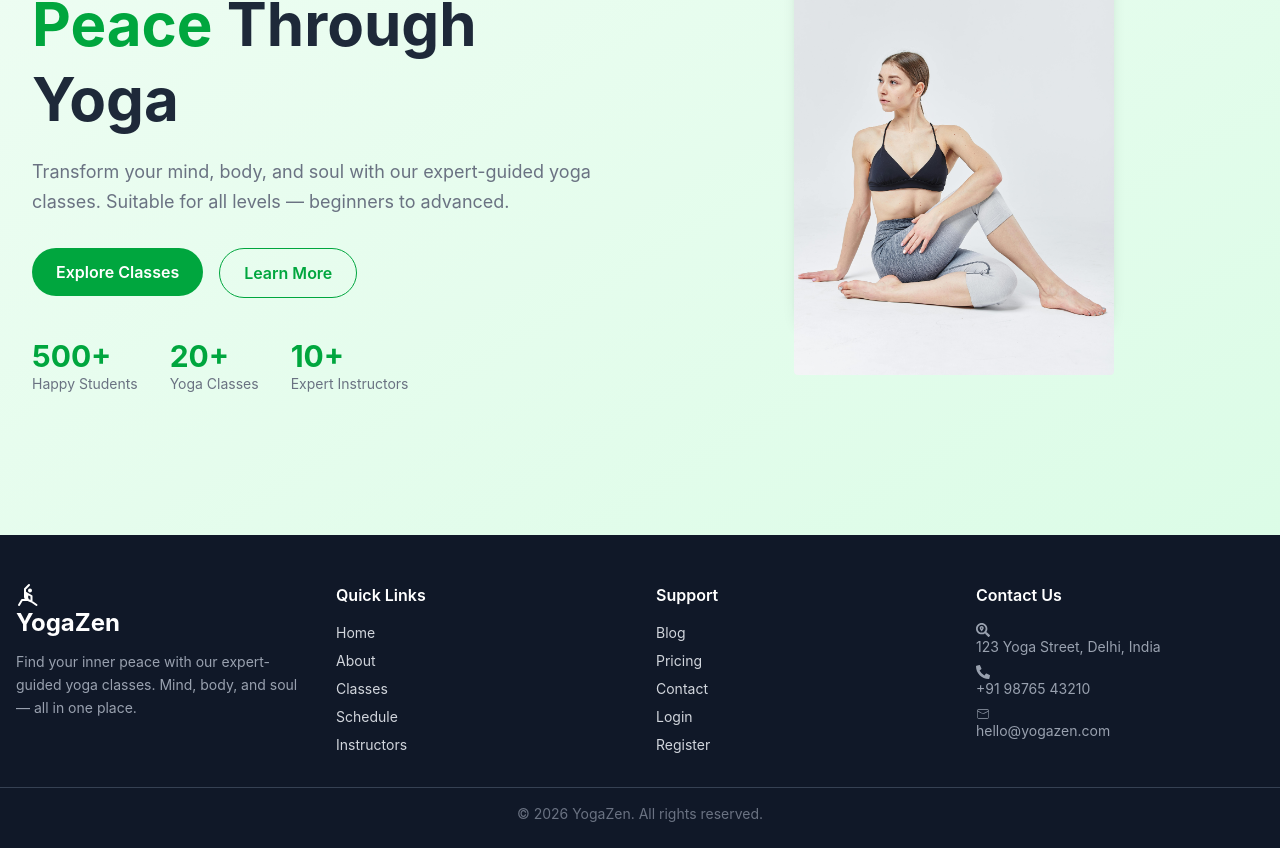
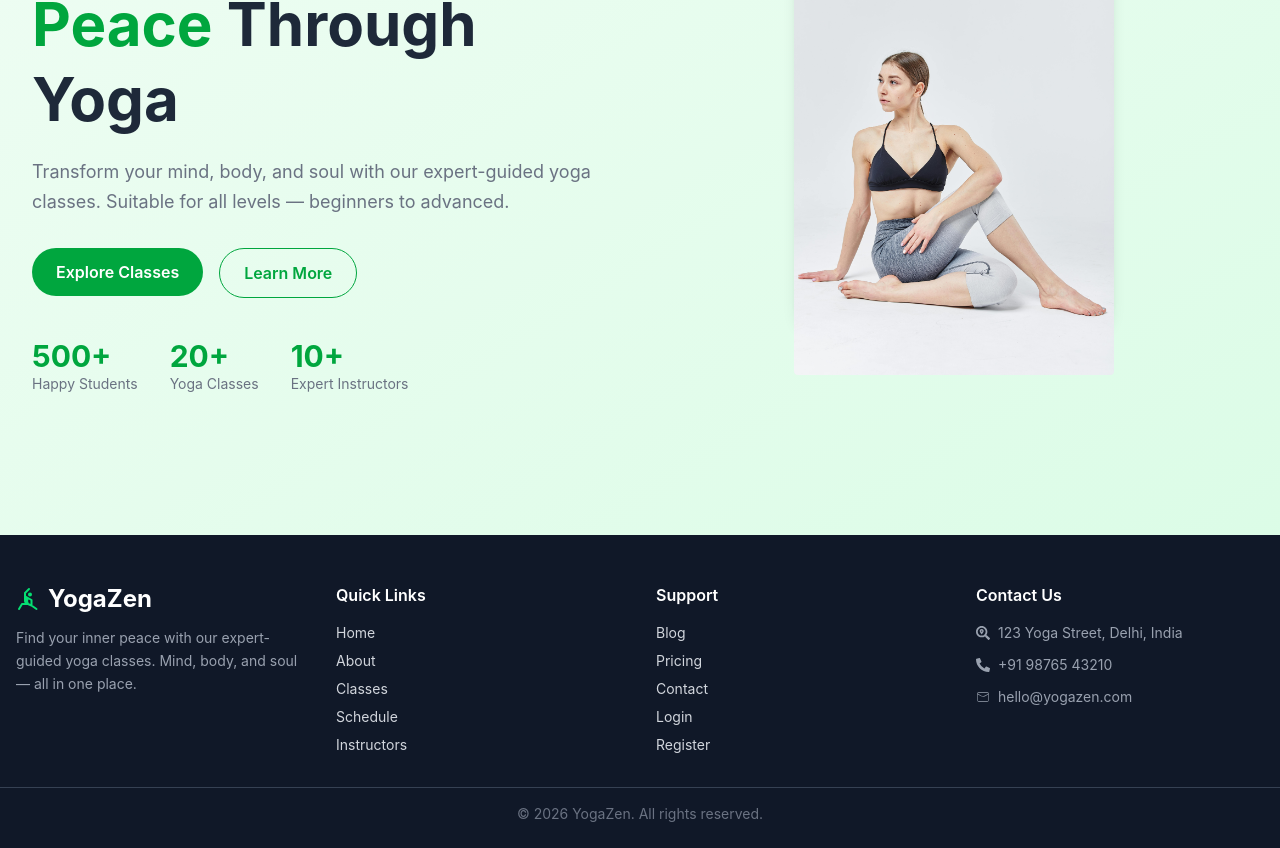
Before and after one commit to tanveersinghh85446-hue/yoga, a React (Vite) app: page / in a window 1280 px wide. Shown: the part 335-1183 px from the top of the page. Built offline with nearby package versions, Linux system fonts and the light colour scheme.

Commit message:
update footer and blog page

```diff
--- a/src/Components/layout/Footer.jsx
+++ b/src/Components/layout/Footer.jsx
@@ -1,11 +1,8 @@
 import React from 'react'
 import { Link } from 'react-router-dom'
 import { GrYoga } from "react-icons/gr";
-import { FaSearchLocation } from "react-icons/fa";
-import { FaPhoneAlt } from "react-icons/fa";
-
+import { FaSearchLocation, FaPhoneAlt } from "react-icons/fa";
 import { CiMail } from "react-icons/ci";
-
 
 const Footer = () => {
   return (
@@ -14,7 +11,10 @@ const Footer = () => {
 
         {/* Brand */}
         <div>
-          <h2 className="text-2xl font-bold text-white mb-3"><GrYoga/>YogaZen</h2>
+          <h2 className="text-2xl font-bold text-white mb-3 flex items-center gap-2">
+            <GrYoga className="text-green-400" />
+            YogaZen
+          </h2>
           <p className="text-sm text-gray-400 leading-relaxed">
             Find your inner peace with our expert-guided yoga classes.
             Mind, body, and soul — all in one place.
@@ -26,10 +26,10 @@ const Footer = () => {
           <h3 className="text-white font-semibold mb-4">Quick Links</h3>
           <ul className="space-y-2 text-sm">
             {[
-              { name: 'Home',        path: '/' },
-              { name: 'About',       path: '/about' },
-              { name: 'Classes',     path: '/classes' },
-              { name: 'Schedule',    path: '/schedule' },
+              { name: 'Home', path: '/' },
+              { name: 'About', path: '/about' },
+              { name: 'Classes', path: '/classes' },
+              { name: 'Schedule', path: '/schedule' },
               { name: 'Instructors', path: '/instructors' },
             ].map((link) => (
               <li key={link.name}>
@@ -49,10 +49,10 @@ const Footer = () => {
           <h3 className="text-white font-semibold mb-4">Support</h3>
           <ul className="space-y-2 text-sm">
             {[
-              { name: 'Blog',     path: '/blog' },
-              { name: 'Pricing',  path: '/pricing' },
-              { name: 'Contact',  path: '/contact' },
-              { name: 'Login',    path: '/login' },
+              { name: 'Blog', path: '/blog' },
+              { name: 'Pricing', path: '/pricing' },
+              { name: 'Contact', path: '/contact' },
+              { name: 'Login', path: '/login' },
               { name: 'Register', path: '/register' },
             ].map((link) => (
               <li key={link.name}>
@@ -70,13 +70,17 @@ const Footer = () => {
         {/* Contact Info */}
         <div>
           <h3 className="text-white font-semibold mb-4">Contact Us</h3>
-          <ul className="space-y-2 text-sm text-gray-400">
-            <li><FaSearchLocation/> 123 Yoga Street, Delhi, India</li>
-            <li><FaPhoneAlt/> +91 98765 43210</li>
-            <li><CiMail/>hello@yogazen.com</li>
+          <ul className="space-y-3 text-sm text-gray-400">
+            <li className="flex items-center gap-2">
+              <FaSearchLocation /> 123 Yoga Street, Delhi, India
+            </li>
+            <li className="flex items-center gap-2">
+              <FaPhoneAlt /> +91 98765 43210
+            </li>
+            <li className="flex items-center gap-2">
+              <CiMail /> hello@yogazen.com
+            </li>
           </ul>
-
-
         </div>
 
       </div>
--- a/src/Pages/Blog.jsx
+++ b/src/Pages/Blog.jsx
@@ -95,7 +95,7 @@ const Blog = () => {
           <input
             type="email"
             placeholder="Enter your email"
-            className="grow px-5 py-3 rounded-full text-gray-700 outline-none text-sm w-full"
+            className="grow px-5 py-3 rounded-full bg-white text-gray-700 outline-none text-sm w-full"
           />
           <button className="bg-white text-green-600 px-6 py-3 rounded-full font-semibold hover:bg-green-50 transition w-full sm:w-auto">
             Subscribe
```
